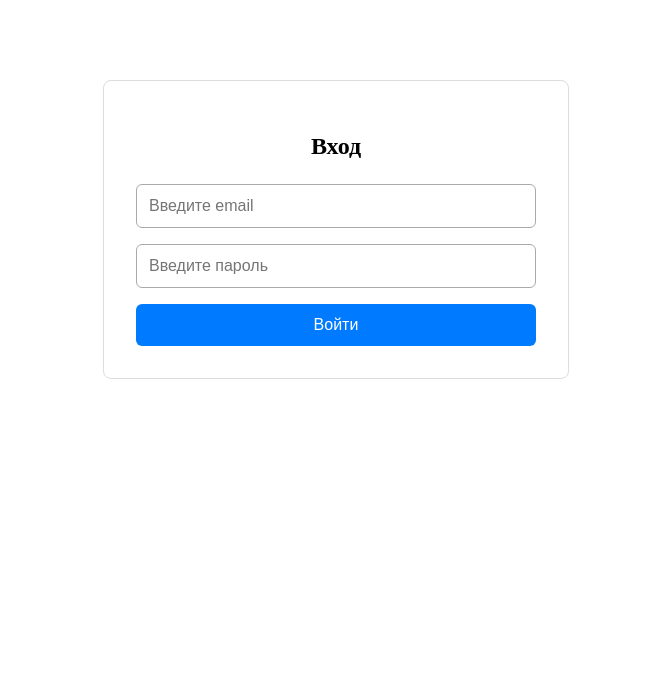
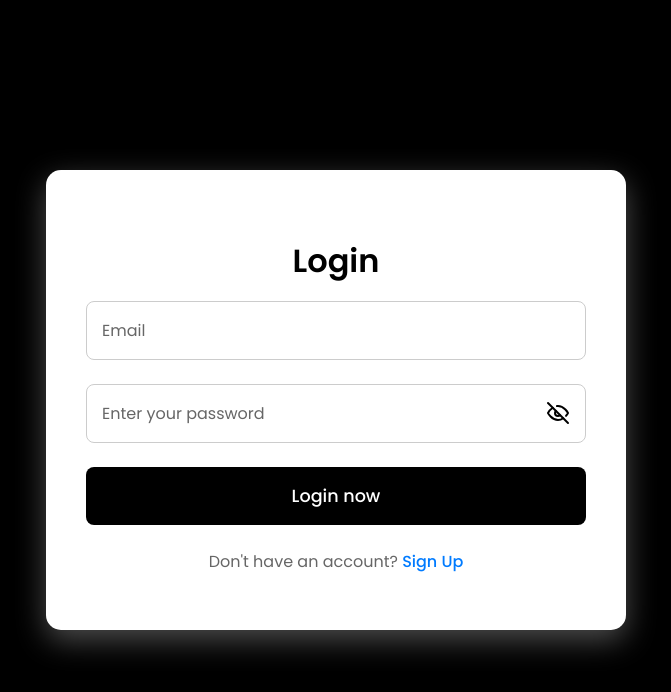
Before and after one commit to aquamarine27/system_control, a React (Vite) app in the folder frontend/: page /login in a window 1280 px wide. Shown: the top 692 px of the page, without its empty margins (304-975 px from the left). Built offline with nearby package versions, Linux system fonts and the light colour scheme.

Commit message:
start login_page and add eye button

```diff
--- a/frontend/src/pages/Login.jsx
+++ b/frontend/src/pages/Login.jsx
@@ -5,38 +5,59 @@ import "../styles/Login.css";
 export default function Login() {
   const [email, setEmail] = useState("");
   const [password, setPassword] = useState("");
+  const [showPassword, setShowPassword] = useState(false);
+  const [emailFocused, setEmailFocused] = useState(false);
+  const [passwordFocused, setPasswordFocused] = useState(false);
   const navigate = useNavigate();
 
   const handleSubmit = (e) => {
     e.preventDefault();
-    if (email && password) {
+    if (email.includes("@") && password.length >= 3) {
       localStorage.setItem("token", "fake-jwt-token");
       navigate("/profile");
-    } else {
-      alert("Введите email и пароль!");
     }
   };
 
   return (
     <div className="login-container">
-      <h2>Вход</h2>
+      <h2>Login</h2>
       <form onSubmit={handleSubmit} className="login-form">
+        <div className="login-input-wrapper">
           <input
             type="email"
-          placeholder="Введите email"
+            placeholder=" "
             value={email}
             onChange={(e) => setEmail(e.target.value)}
+            onFocus={() => setEmailFocused(true)}
+            onBlur={() => setEmailFocused(false)}
+            required
           />
-
+          <span className={`login-placeholder ${emailFocused || email ? 'login-placeholder-active' : ''}`}>Email</span>
+        </div>
+        <div className="login-input-wrapper">
+          <div className="login-password-container">
             <input
-          type="password"
-          placeholder="Введите пароль"
+              type={showPassword ? "text" : "password"}
+              placeholder=" "
               value={password}
               onChange={(e) => setPassword(e.target.value)}
+              onFocus={() => setPasswordFocused(true)}
+              onBlur={() => setPasswordFocused(false)}
+              required
             />
-
-        <button type="submit">Войти</button>
+            <button
+              type="button"
+              className="login-toggle-password"
+              onClick={() => setShowPassword(!showPassword)}
+            >
+              <img src={showPassword ? `/eye-show.svg` : `/eye-hide.svg`} alt="Toggle Password" />
+            </button>
+          </div>
+          <span className={`login-placeholder ${passwordFocused || password ? 'login-placeholder-active' : ''}`}>Enter your password</span>
+        </div>
+        <button type="submit">Login now</button>
       </form>
+      <p className="login-signup-text">Don't have an account? <a href="/signup">Sign Up</a></p>
     </div>
   );
 }
--- a/frontend/src/styles/Login.css
+++ b/frontend/src/styles/Login.css
@@ -1,42 +1,142 @@
+@import url('https://fonts.googleapis.com/css2?family=Poppins:wght@400;500;600&display=swap');
+
+body {
+  background: #000;
+  margin: 0;
+  height: 100vh;
+  display: flex;
+  justify-content: center;
+  align-items: center;
+  font-family: 'Poppins', sans-serif;
+}
+
 .login-container {
-  max-width: 400px;
-  margin: 5rem auto;
-  padding: 2rem;
-  border: 1px solid #ddd;
-  border-radius: 8px;
+  width: 500px;
+  padding: 2.5rem;
   background: #fff;
+  border-radius: 15px;
+  box-shadow: 0 10px 30px rgba(255, 255, 255, 0.3);
   text-align: center;
+  position: relative;
+  font-family: 'Poppins', sans-serif;
 }
 
 .login-container h2 {
-  margin-bottom: 1.5rem;
-  font-size: 1.5rem;
+  margin-bottom: 1rem;
+  font-size: 2rem;
+  color: #000;
+  font-weight: 600;
 }
 
 .login-form {
   display: flex;
   flex-direction: column;
-  gap: 1rem;
+  gap: 1.5rem;
 }
 
-.login-form input {
-  padding: 0.75rem;
-  font-size: 1rem;
-  border: 1px solid #aaa;
-  border-radius: 6px;
+.login-input-wrapper {
+  position: relative;
+  width: 100%;
 }
 
-.login-form button {
-  padding: 0.75rem;
+.login-input-wrapper input {
+  padding: 1rem;
   font-size: 1rem;
+  border: 1px solid #ccc;
+  border-radius: 8px;
+  outline: none;
+  font-family: 'Poppins', sans-serif;
+  width: 100%;
+  box-sizing: border-box;
+}
+
+.login-input-wrapper input:focus {
+  border-color: #007bff;
+  box-shadow: 0 0 10px rgba(0, 123, 255, 0.5);
+}
+
+.login-placeholder {
+  position: absolute;
+  top: 50%;
+  left: 1rem;
+  transform: translateY(-50%);
+  font-size: 1rem;
+  color: #666;
+  transition: all 0.3s ease;
+  pointer-events: none;
+}
+
+.login-placeholder-active {
+  top: -1rem;
+  font-size: 0.9rem;
+  color: #007bff;
+  background: #fff;
+  padding: 0 0.5rem;
+}
+
+.login-password-container {
+  position: relative;
+  width: 100%;
+}
+
+.login-password-container input {
+  width: 100%;
+  padding-right: 3rem;
+}
+
+.login-toggle-password {
+  position: absolute;
+  right: 1rem;
+  top: 50%;
+  transform: translateY(-50%);
   border: none;
-  border-radius: 6px;
-  background: #007bff;
-  color: white;
+  background: none;
+  cursor: pointer;
+  padding: 0;
+  width: 24px;
+  height: 24px;
+}
+
+.login-toggle-password img {
+  width: 100%;
+  height: 100%;
+  object-fit: contain;
+}
+
+.login-toggle-password:hover {
+  opacity: 0.8;
+}
+
+.login-form button[type="submit"] {
+  padding: 1rem;
+  font-size: 1.1rem;
+  border: none;
+  border-radius: 8px;
+  background: #000;
+  color: #fff;
   cursor: pointer;
   transition: background 0.2s;
+  font-family: 'Poppins', sans-serif;
+  font-weight: 500;
 }
 
-.login-form button:hover {
-  background: #0056b3;
+.login-form button[type="submit"]:hover {
+  background: #333;
 }
+
+.login-signup-text {
+  margin-top: 1.5rem;
+  font-size: 1rem;
+  color: #666;
+  font-family: 'Poppins', sans-serif;
+}
+
+.login-signup-text a {
+  color: #007bff;
+  text-decoration: none;
+  font-weight: 500;
+}
+
+.login-signup-text a:hover {
+  text-decoration: underline;
+}
```
Also changed, not shown: frontend/public/eye-hide.svg (added), frontend/public/eye-show.svg (added). Lines whose indentation alone changed are shown as unchanged.
